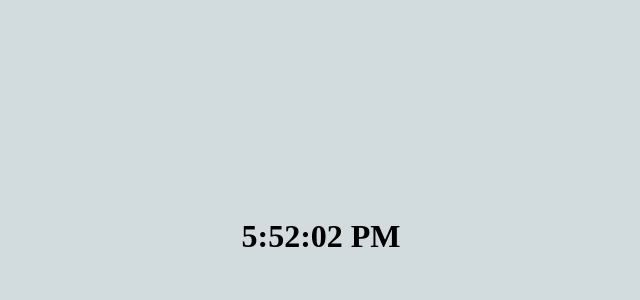
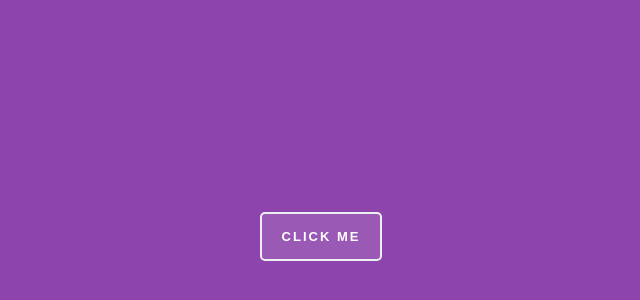
Before and after one commit to Mangi-Lal/React, a React (Create React App) app in the folder react_v1/: page / in a window 1280 px wide. Shown: the part 164-464 px from the top of the page, without its empty margins (319-959 px from the left). Built offline with nearby package versions, Linux system fonts and the light colour scheme.

Commit message:
Handling Events in ReactJS

```diff
--- a/react_v1/src/App.jsx
+++ b/react_v1/src/App.jsx
@@ -2,18 +2,27 @@
 import React, { useState } from "react";
 
 const App = () =>{
-    let newtime = new Date().toLocaleTimeString();
-    const [ctime, setCtime] = useState(newtime);
-
-    const UpdateTime = () =>{
-        newtime = new Date().toLocaleTimeString();
-        setCtime(newtime);
-
+    const purple = "#8e44ad";
+    const [bg, setBg] = useState(purple);
+    const [Name, setName] = useState('Click me');
+    const bgChange = () =>{
+        let newBg = '#34495e';
+        setBg(newBg);
+        let newName = 'Done ✔';
+        setName(newName);
     }
-    setInterval(UpdateTime,1000);
+    const bgRestore = () =>{
+        setBg(purple);
+        setName('Click Me');
+    }
     return(
     <>
-       <h1> {ctime} </h1>
+      <div style={{ backgroundColor: bg}}>
+        {/* <button onClick={bgChange} onDoubleClick={bgRestore}>
+            {Name} </button> */}
+        <button onMouseEnter={bgChange} onMouseLeave={bgRestore}>
+            {Name} </button>
+      </div>
     </>
     );
 }
--- a/react_v1/src/index.css
+++ b/react_v1/src/index.css
@@ -107,6 +107,7 @@ div{
   width: 100%;
   height: 100vh;
   display: flex;
+  background: #8e44ad;
   justify-content: center;
   align-items: center;
   /* margin-top: -30px;  */
```
